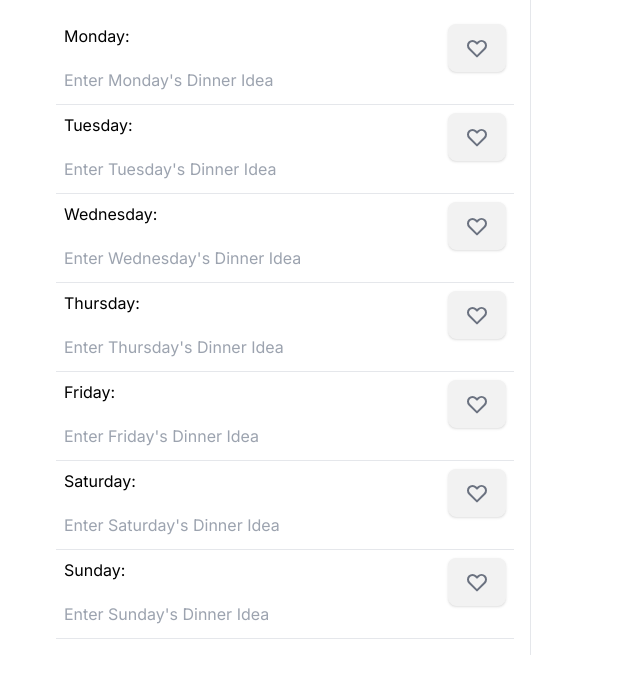
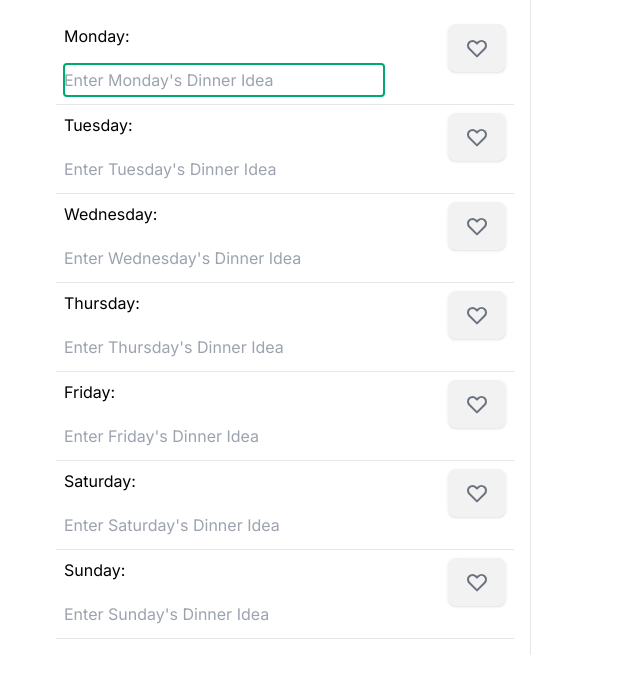
Before and after one commit to baradev/what-to-cook-app, a Next.js app: page / in a window 1280 px wide. Shown: the top 678 px of the page, without its empty margins (0-640 px from the left). Built offline with nearby package versions, Linux system fonts and the light colour scheme.

Commit message:
add fix input styling

```diff
--- a/app/components/DayLine.tsx
+++ b/app/components/DayLine.tsx
@@ -1,3 +1,4 @@
+'use client'
 import React, { useState } from 'react'
 import { HeartButton } from './HeartButton'
 import MealInput from './MealInput'
@@ -24,8 +25,17 @@ const DayLine = () => {
     setFocusedIndex((prevIndex) => (prevIndex - 1 + totalInputs) % totalInputs)
   }
 
-  const renderDayInputs = () => {
-    return daysOfWeek.map((day, index) => (
+  const handleKeyDown = (event: React.KeyboardEvent) => {
+    if (event.key === 'ArrowDown') {
+      handleFocusNext()
+    } else if (event.key === 'ArrowUp') {
+      handleFocusPrevious()
+    }
+  }
+
+  return (
+    <div onKeyDown={handleKeyDown} tabIndex={-1}>
+      {daysOfWeek.map((day, index) => (
         <div key={day} className="flex flex-row ml-10">
           <div key={day} className="flex flex-col p-2 border-b w-96">
             <label className="mb-4" htmlFor={`${day}DinnerInput`}>
@@ -37,16 +47,16 @@ const DayLine = () => {
               totalInputs={totalInputs}
               onFocusNext={handleFocusNext}
               onFocusPrevious={handleFocusPrevious}
+              isFocused={focusedIndex === index}
             />
           </div>
           <div className="p-2 border-b flex align-middle">
             <HeartButton />
           </div>
         </div>
-    ))
-  }
-
-  return <>{renderDayInputs()}</>
+      ))}
+    </div>
+  )
 }
 
 export default DayLine
--- a/app/components/MealInput.tsx
+++ b/app/components/MealInput.tsx
@@ -4,23 +4,50 @@ import React from 'react'
 
 interface Props {
   day: string
+  index: number
+  totalInputs: number
+  onFocusNext: () => void
+  onFocusPrevious: () => void
+  isFocused: boolean // Add isFocused prop to Props interface
 }
 
-const MealInput: React.FC<Props> = ({ day }) => {
+const MealInput: React.FC<Props> = ({
+  day,
+  index,
+  totalInputs,
+  onFocusNext,
+  onFocusPrevious,
+  isFocused,
+}) => {
+  const inputRef = React.useRef<HTMLInputElement>(null)
+
   const handleKeyDown = (event: React.KeyboardEvent<HTMLInputElement>) => {
     if (event.key === 'Enter') {
       event.currentTarget.blur()
+    } else if (event.key === 'ArrowDown') {
+      onFocusNext()
+    } else if (event.key === 'ArrowUp') {
+      onFocusPrevious()
     }
   }
+
+  React.useEffect(() => {
+    if (isFocused && inputRef.current) {
+      inputRef.current.focus()
+    }
+  }, [isFocused])
+
   return (
     <div>
       <input
+        ref={inputRef}
         type="text"
         id={`${day}DinnerInput`}
         name={`${day}DinnerInput`}
         placeholder={`Enter ${day}'s Dinner Idea`}
-        className=" input-accent w-full max-w-xs h-8"
+        className="w-full max-w-xs h-8 input-success "
         onKeyDown={handleKeyDown}
+        onFocus={() => inputRef.current?.select()}
       />
     </div>
   )
```
Lines whose indentation alone changed are shown as unchanged.
